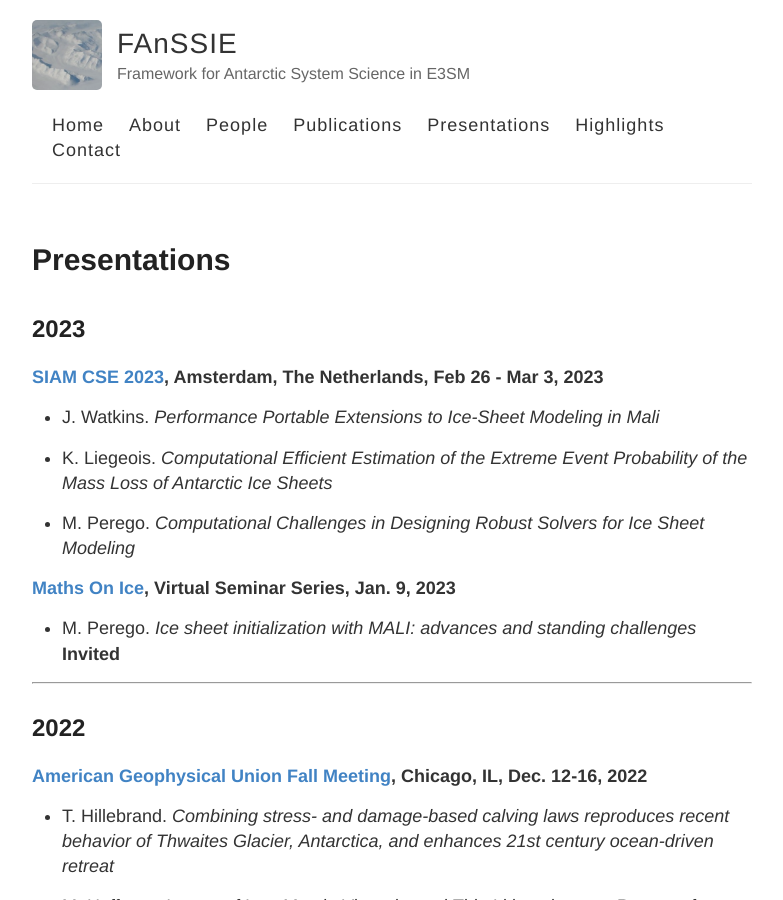
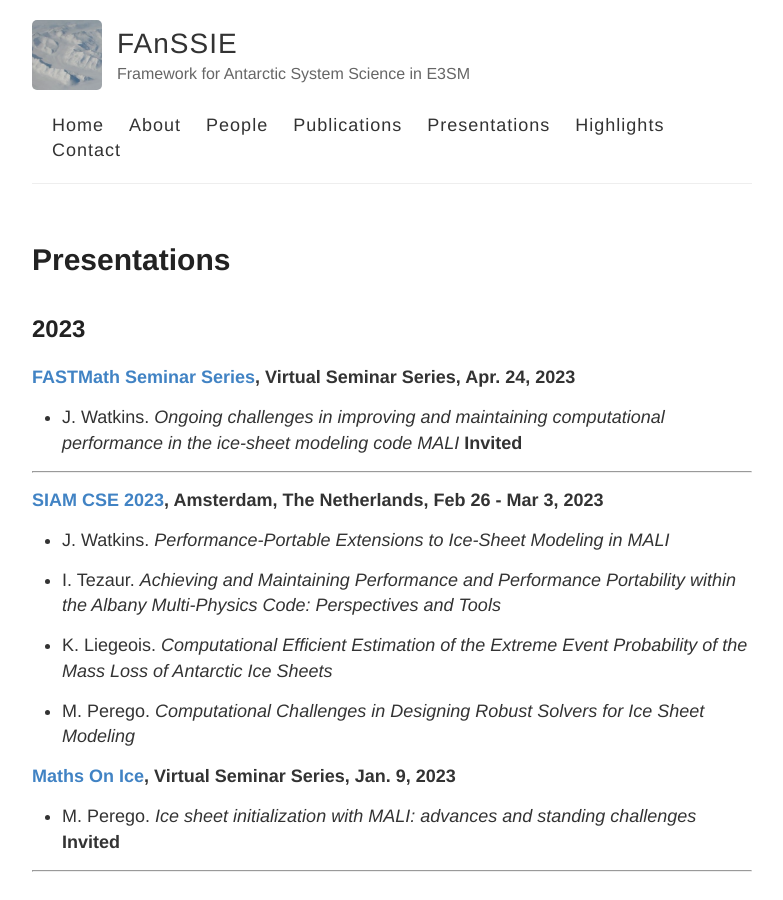
Before and after one commit to FANSSIE/fanssie.github.io, a Jekyll site: the page built from presentations.md, in a window 1280 px wide and 900 px high. Shown: the whole window, without its empty margins (248-1031 px from the left). Built offline with Jekyll 4.4.1, drawn with Linux system fonts in a browser that asks for light colours.

Commit message:
Update presentations.md

```diff
--- a/presentations.md
+++ b/presentations.md
@@ -3,12 +3,19 @@ layout: page
 title: Presentations
 permalink: /presentations/
 ---
+## 2023
 
-## 2023
+**[FASTMath Seminar Series](https://www.scidac5-fastmath.lbl.gov/fastmath-seminar-series), Virtual Seminar Series, Apr. 24, 2023**
+
+* J. Watkins. *Ongoing challenges in improving and maintaining computational performance in the ice-sheet modeling code MALI* **Invited**
+
+---
 
 **[SIAM CSE 2023](https://www.siam.org/conferences/cm/conference/cse23), Amsterdam, The Netherlands, Feb 26 - Mar 3, 2023**
 
-* J. Watkins. *Performance Portable Extensions to Ice-Sheet Modeling in Mali*
+* J. Watkins. *Performance-Portable Extensions to Ice-Sheet Modeling in MALI*
+
+* I. Tezaur. *Achieving and Maintaining Performance and Performance Portability within the Albany Multi-Physics Code: Perspectives and Tools*
 
 * K. Liegeois. *Computational Efficient Estimation of the Extreme Event Probability of the Mass Loss of Antarctic Ice Sheets*
 
```
